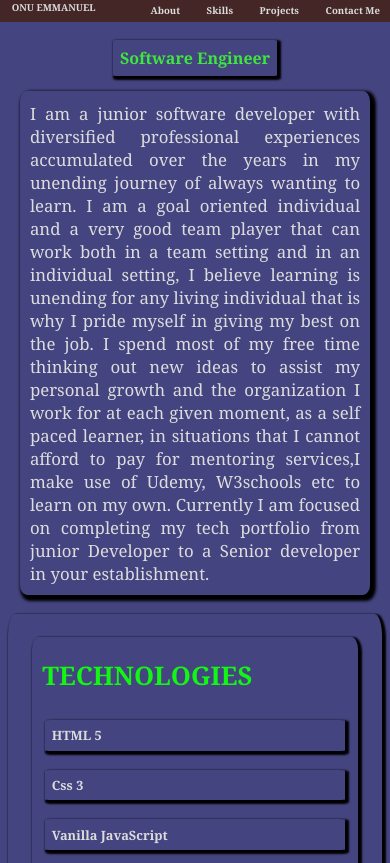
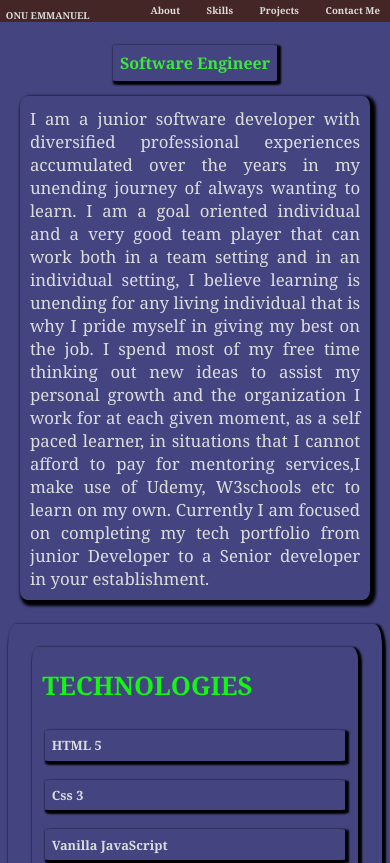
Before and after one commit to Nuel-Lincoln/portfolio-, a plain HTML site: page Index.html in a window 390 px wide. Shown: the top 863 px of the page. Drawn offline with Linux system fonts and the light colour scheme.

Commit message:
Update Index.css

```diff
--- a/Index.css
+++ b/Index.css
@@ -181,12 +181,17 @@ body{
      margin-bottom:5%;
 }
 @media screen and (max-width: 500px){
-     .Header{
+     .Container{
+            gap:20px;
+            font-family: Baskerville, Georgia, Roboto;
+            margin-bottom: 20px;
+              }
+      .Header{
           font-size: 60%;
           padding: .5%;
      }
      .Name{
-          margin-top: -2%;
+          transform: translate(5%, 50%);
      }
      .About{
           width:90%;
@@ -202,6 +207,7 @@ body{
           align-items: center;
           gap: 15px;
           padding:1%;
+          font-family: Baskerville, Georgia, Roboto;
      }
      .About .Adiv{
           width:96%;
@@ -227,6 +233,7 @@ body{
      .Tech, .Skill{
           width: 85%;
           font-size: 200%;
+          margin-bottom: 20px;
      }
      .Projects .div{
           font-size: 70%;
```
